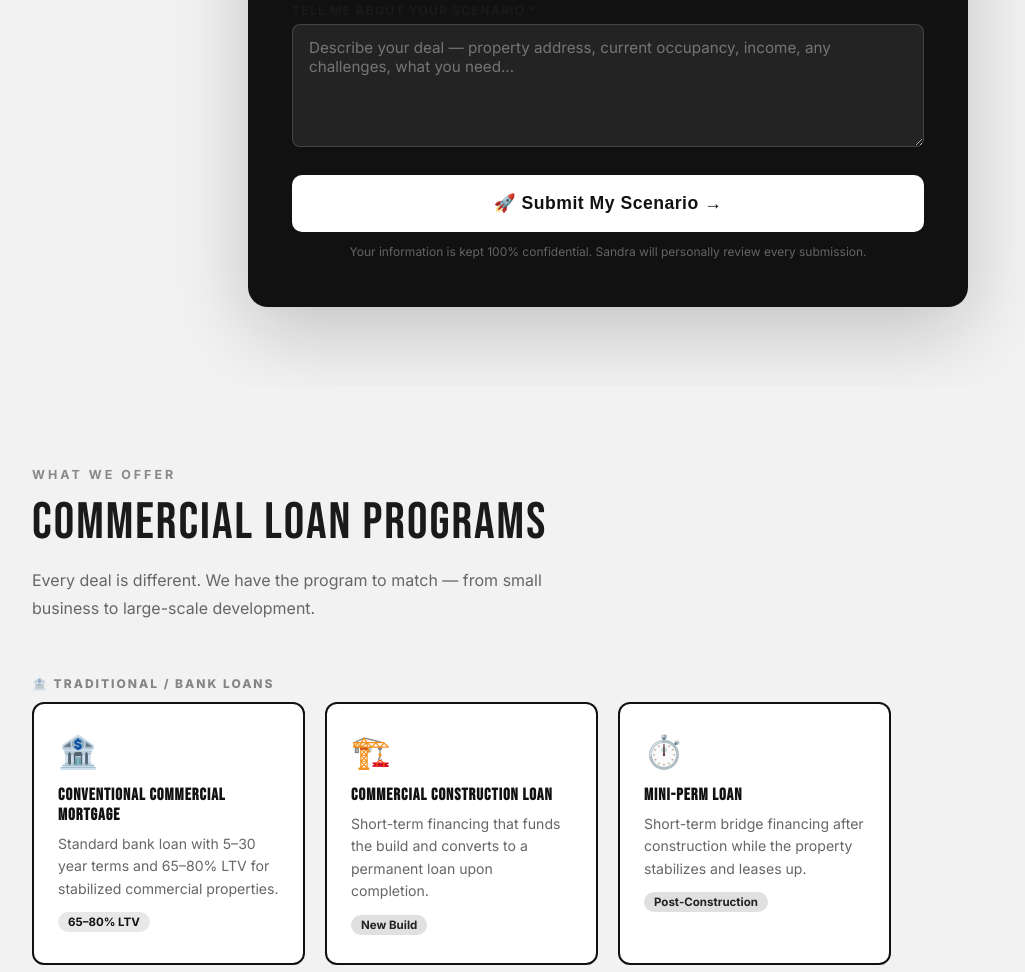
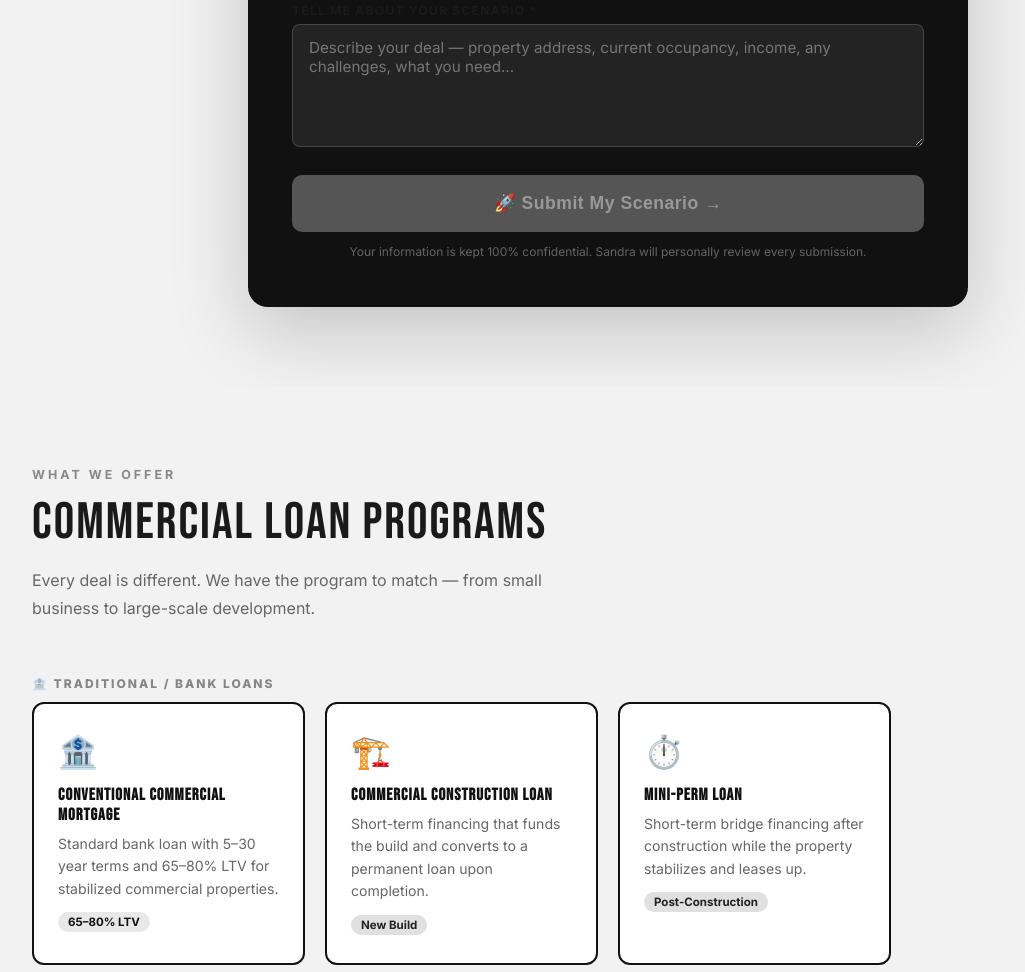
Before and after one commit to laflairchuck33/ALL-IN-CRE, a website: page index.html in a window 1280 px wide. Shown: the part 1755-2727 px from the top of the page, without its empty margins (32-1057 px from the left). Drawn offline with Linux system fonts and the light colour scheme.

Commit message:
Disable scenario submit button until all required fields filled

```diff
--- a/index.html
+++ b/index.html
@@ -271,7 +271,7 @@ footer strong{color:rgba(255,255,255,0.8);}
           <label style="display:block;font-size:.78rem;font-weight:700;letter-spacing:1px;text-transform:uppercase;color:var(--gold);margin-bottom:6px;">Tell Me About Your Scenario *</label>
           <textarea id="s_notes" rows="5" placeholder="Describe your deal — property address, current occupancy, income, any challenges, what you need..." required style="width:100%;padding:13px 16px;border:1.5px solid rgba(255,255,255,.15);border-radius:8px;background:rgba(255,255,255,.08);color:#fff;font-size:.95rem;font-family:inherit;resize:vertical;"></textarea>
         </div>
-        <button type="submit" style="width:100%;background:#ffffff;color:#111111;font-weight:900;font-size:1.1rem;padding:18px;border:none;border-radius:10px;cursor:pointer;transition:.2s;letter-spacing:.5px;">🚀 Submit My Scenario →</button>
+        <button type="submit" id="scenarioSubmitBtn" disabled style="width:100%;background:#555555;color:#999999;font-weight:900;font-size:1.1rem;padding:18px;border:none;border-radius:10px;cursor:not-allowed;transition:.3s;letter-spacing:.5px;">🚀 Submit My Scenario →</button>
         <p style="color:rgba(255,255,255,.35);font-size:.75rem;text-align:center;margin-top:12px;">Your information is kept 100% confidential. Sandra will personally review every submission.</p>
       </div>
     </form>
@@ -652,6 +652,35 @@ footer strong{color:rgba(255,255,255,0.8);}
 </footer>
 
 <script>
+function checkScenarioForm() {
+  const btn = document.getElementById('scenarioSubmitBtn');
+  const required = ['s_fname','s_lname','s_phone','s_email','s_loanType','s_loanAmount','s_notes'];
+  const timeline = document.querySelector('input[name="timeline"]:checked');
+  const allFilled = required.every(id => {
+    const el = document.getElementById(id);
+    return el && el.value.trim() !== '';
+  }) && timeline;
+  if (allFilled) {
+    btn.disabled = false;
+    btn.style.background = '#ffffff';
+    btn.style.color = '#111111';
+    btn.style.cursor = 'pointer';
+  } else {
+    btn.disabled = true;
+    btn.style.background = '#555555';
+    btn.style.color = '#999999';
+    btn.style.cursor = 'not-allowed';
+  }
+}
+document.addEventListener('DOMContentLoaded', function() {
+  ['s_fname','s_lname','s_phone','s_email','s_loanType','s_loanAmount','s_notes'].forEach(id => {
+    const el = document.getElementById(id);
+    if (el) { el.addEventListener('input', checkScenarioForm); el.addEventListener('change', checkScenarioForm); }
+  });
+  document.querySelectorAll('input[name="timeline"]').forEach(r => r.addEventListener('change', checkScenarioForm));
+  checkScenarioForm();
+});
+
 function submitScenario(e) {
   e.preventDefault();
   const timeline = document.querySelector('input[name="timeline"]:checked');
```
